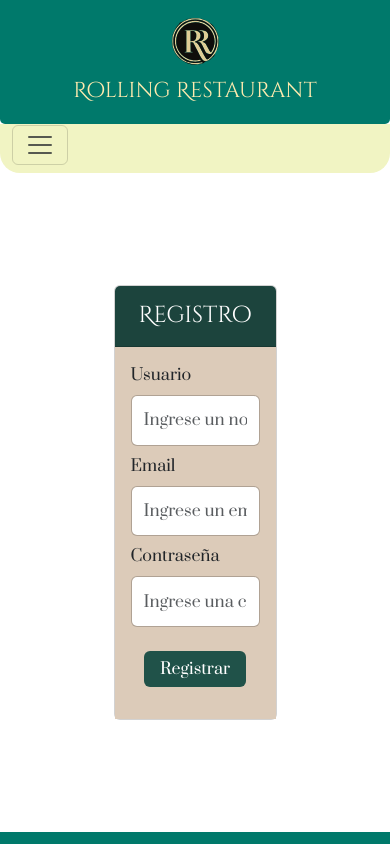
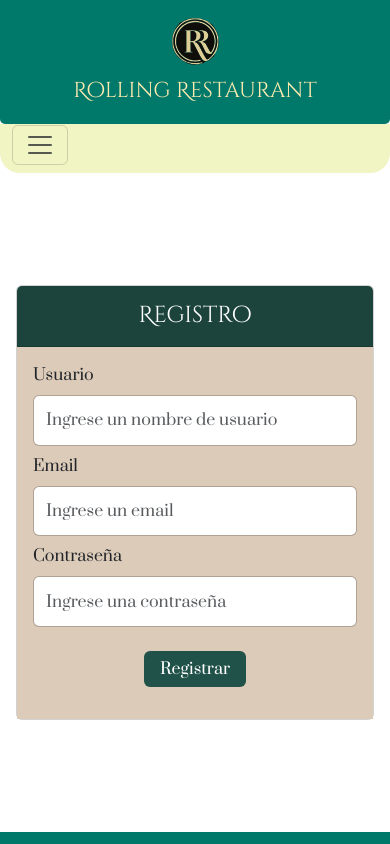
Before and after one commit to rafaortega191/rollingRestaurant-frontend, a React (Vite) app: page /registro in a window 390 px wide. Shown: the top 844 px of the page. Built offline with nearby package versions, Linux system fonts and the light colour scheme.

Commit message:
expande login y registro en disp chicos

```diff
--- a/src/components/autenticacion/Login.css
+++ b/src/components/autenticacion/Login.css
@@ -9,10 +9,7 @@
   background-color: #dccbb9;
 }
 
-.mainSection {
-  height: auto;
-  width: 50%;
-}
+
 
 .botonIngresar {
   background-color: #205249;
@@ -44,3 +41,22 @@ input[type="password"] {
   height: 6vh;
   border: 1px solid rgba(0, 0, 0, 0.2);
 }
+
+/* Estilos para el formulario en pantallas grandes */
+@media (min-width: 768px) {
+
+  .mainSection {
+    height: auto;
+    width: 50%;
+  }
+
+}
+
+/* Estilos para el formulario en pantallas pequeñas */
+@media (max-width: 767px) {
+
+  .mainSection {
+    height: auto;
+    width: 100%;
+  }
+}
--- a/src/components/autenticacion/Registro.css
+++ b/src/components/autenticacion/Registro.css
@@ -9,10 +9,7 @@
   background-color: #dccbb9;
 }
 
-.mainSection {
-  height: auto;
-  width: 50%;
-}
+
 
 .botonIngresar {
   background-color: #205249;
@@ -43,3 +40,24 @@ input[type="password"] {
   height: 6vh;
   border: 1px solid rgba(0, 0, 0, 0.2);
 }
+
+
+/* Estilos para el formulario en pantallas grandes */
+@media (min-width: 768px) {
+
+  .mainSection {
+    height: auto;
+    width: 50%;
+  }
+
+}
+
+/* Estilos para el formulario en pantallas pequeñas */
+@media (max-width: 767px) {
+
+  .mainSection {
+    height: auto;
+    width: 100%;
+  }
+
+}
```
